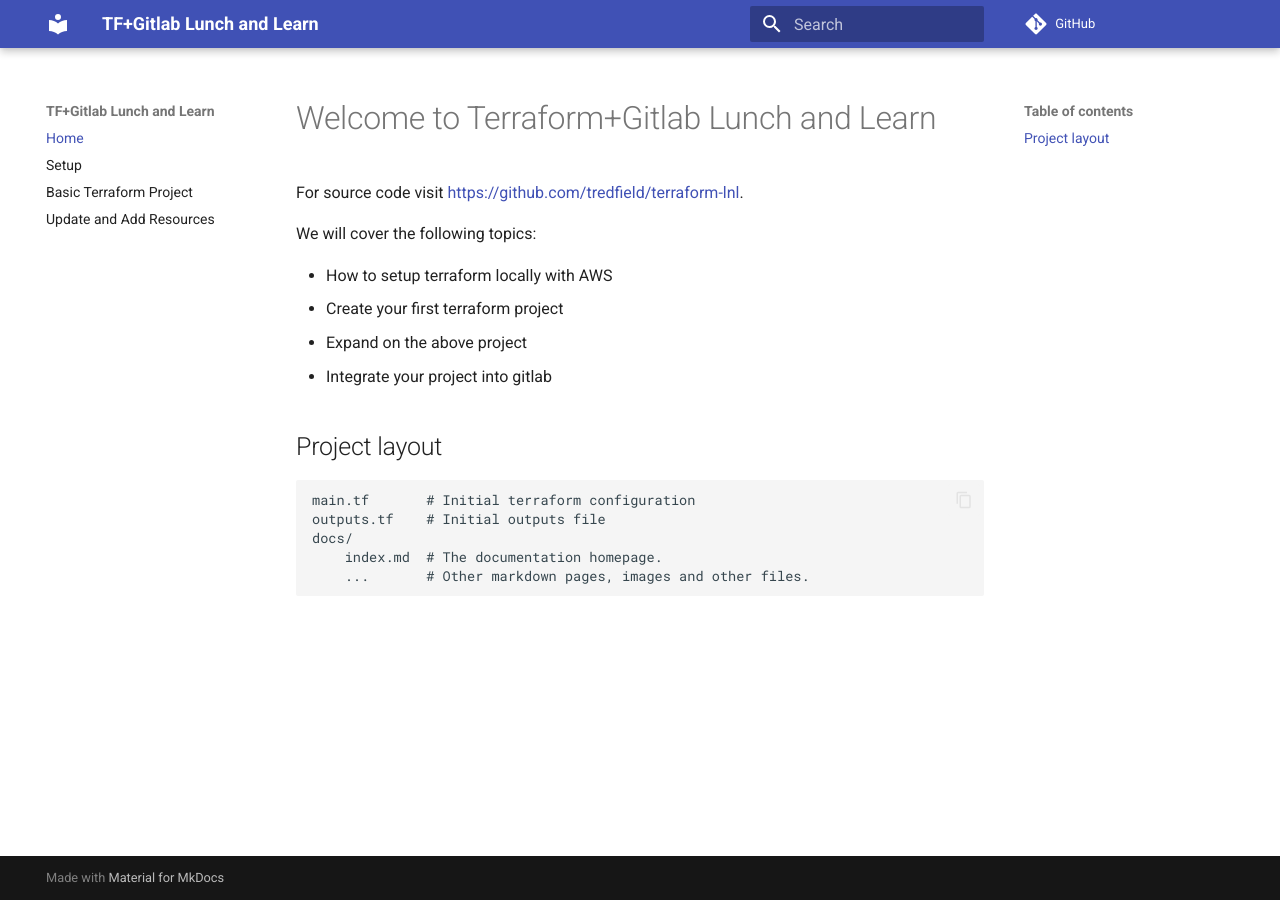
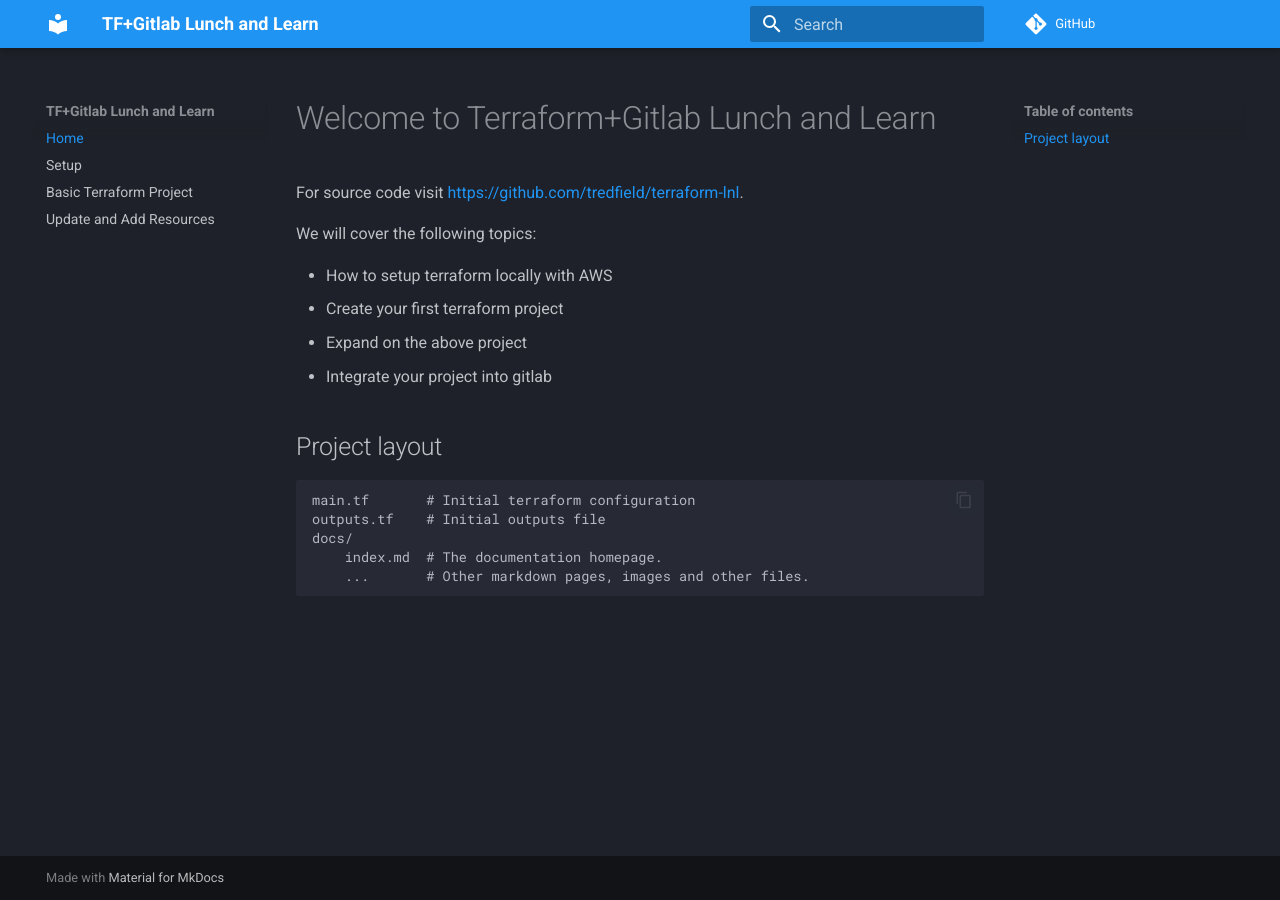
Before and after one commit to tredfield/terraform-lnl, an MkDocs documentation site: the page built from docs/index.md, in a window 1280 px wide. Built offline with MkDocs 1.6.1 and Material for MkDocs 9.7.7, drawn with Linux system fonts in a browser that asks for light colours; comment, search, counter and statistics services are not loaded.

Commit message:
fix: try to update nav

```diff
--- a/mkdocs.yml
+++ b/mkdocs.yml
@@ -4,6 +4,10 @@
   features:
     - content.code.annotate
     - content.code.copy
+    - navigation.instant
+  palette:
+    scheme: slate
+    primary: blue
 repo_url: https://github.com/tredfield/terraform-lnl
 markdown_extensions:
   - pymdownx.highlight
@@ -13,7 +17,7 @@
   - admonition
   - pymdownx.details
 nav:
-  - Home: index.md
-  - Setup: setup.md
-  - Basic Terraform Project: basic.md
-  - Update and Add Resources: update-and-add.md
+  - Home: "index.md"
+  - Setup: "setup.md"
+  - Basic Terraform Project: "basic.md"
+  - Update and Add Resources: "update-and-add.md"
```
